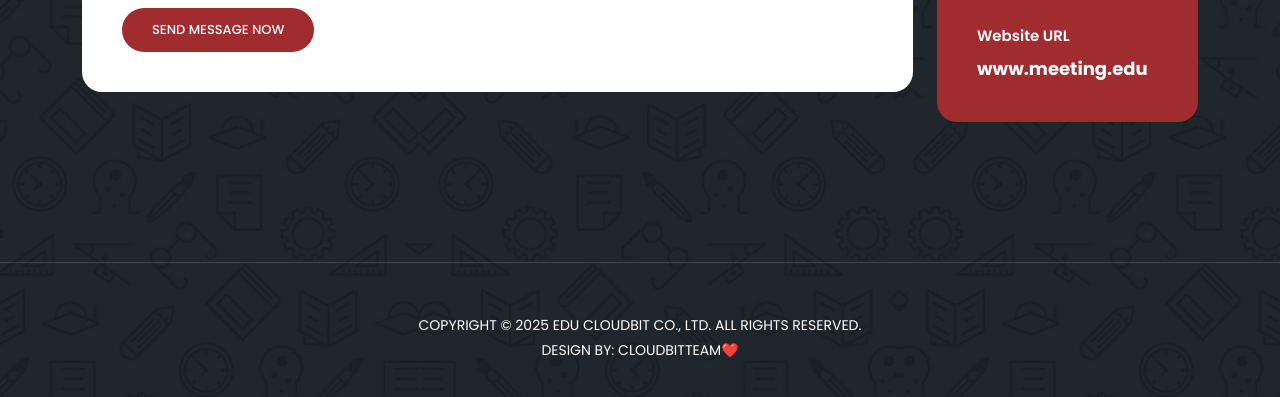
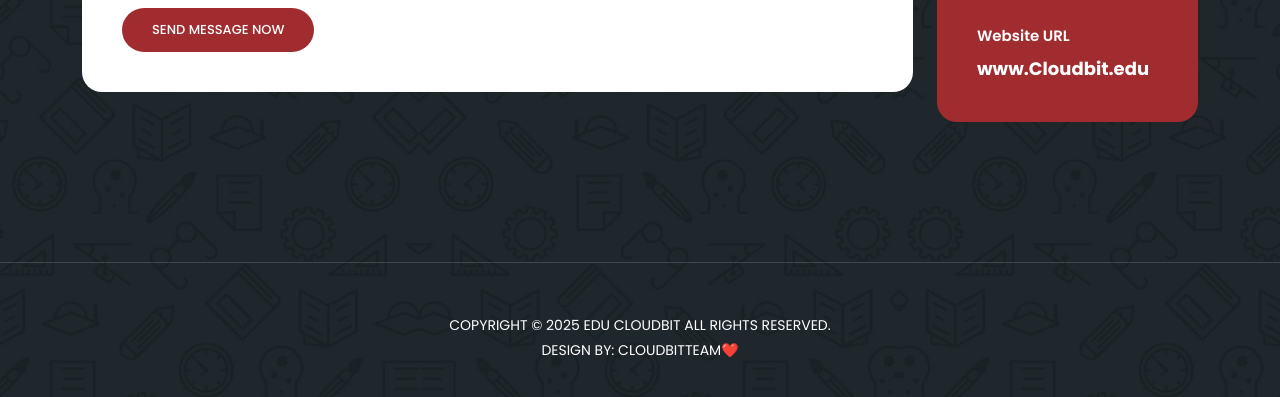
Before and after one commit to Programer3/Cloudbit, a plain HTML site: page index.html in a window 1280 px wide. Shown: the part 5167-5564 px from the top of the page. Drawn offline with nearby package versions, Linux system fonts and the light colour scheme.

Commit message:
Update index

```diff
--- a/index.html
+++ b/index.html
@@ -750,7 +750,7 @@ https://templatemo.com/tm-569-edu-meeting
               </li>
               <li>
                 <h6>Website URL</h6>
-                <span>www.meeting.edu</span>
+                <span>www.Cloudbit.edu</span>
               </li>
             </ul>
           </div>
@@ -758,7 +758,7 @@ https://templatemo.com/tm-569-edu-meeting
       </div>
     </div>
     <div class="footer">
-      <p>Copyright © 2025 Edu Cloudbit Co., Ltd. All Rights Reserved.
+      <p>Copyright © 2025 Edu Cloudbit All Rights Reserved.
           <br>Design BY: <a href="https://templatemo.com" target="_parent" title="free css templates"></a>CloudbitTeam❤️</p>
     </div>
   </section>
```
